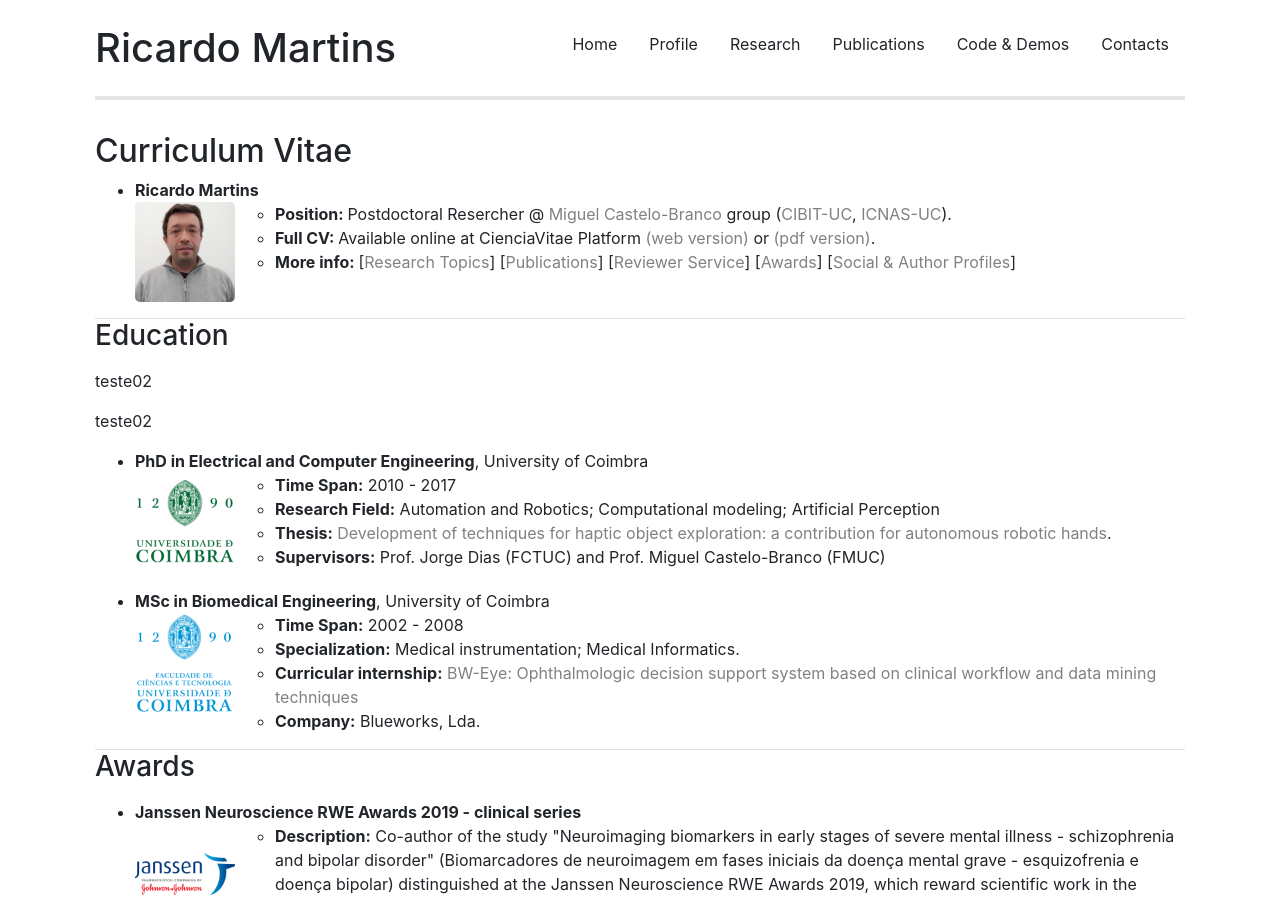
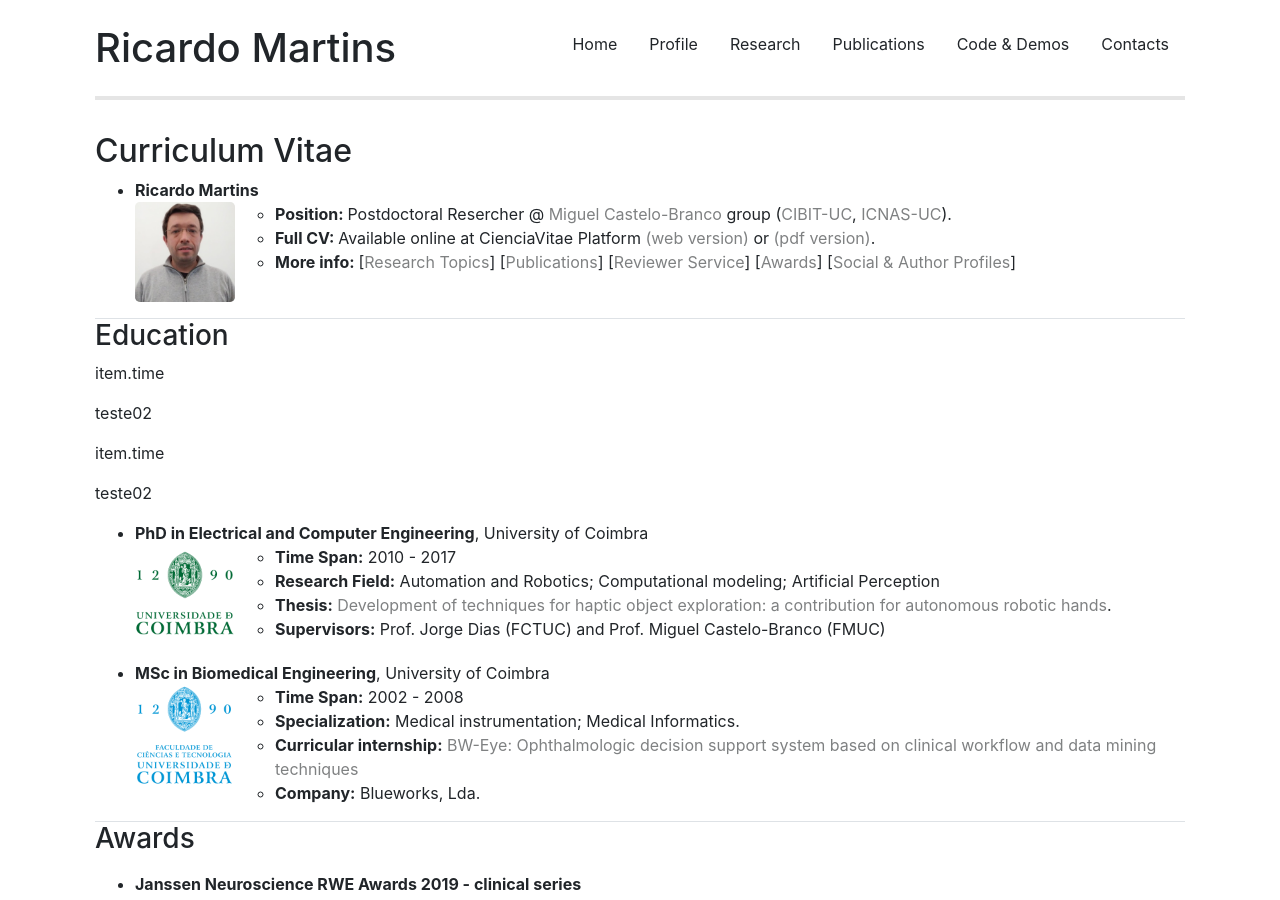
Before and after one commit to ricardomar/ricardomar.github.io, a Jekyll site: the page built from cv/index02.html, in a window 1280 px wide and 900 px high. Built offline with Jekyll 4.4.1, drawn with Linux system fonts in a browser that asks for light colours.

Commit message:
Update index02.html

```diff
--- a/cv/index02.html
+++ b/cv/index02.html
@@ -26,7 +26,7 @@ title: CV |
 		<h3>Education</h3>
 
 		{% for item in site.data.myEducation %}
-		<p>{{ item.time }}</p>
+		<p>item.time</p>
 		<p>teste02</p>
 		{% endfor %}
 
```
